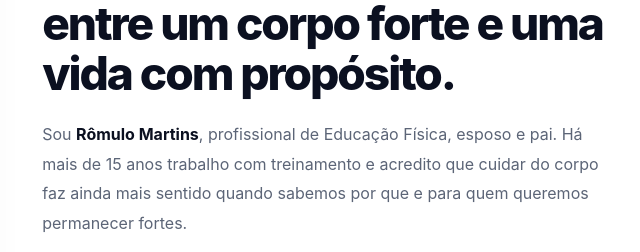
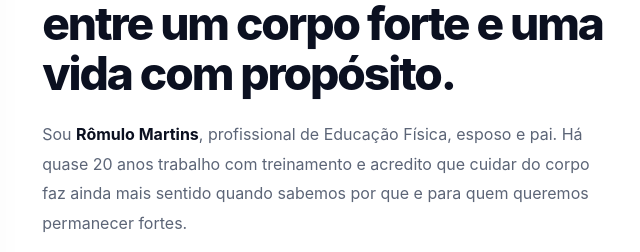
Before and after one commit to romulorhino/desafiodomonte, a plain HTML site: page index.html in a window 1280 px wide. Shown: the part 3747-3999 px from the top of the page, 582-1222 px from the left. Drawn offline with Linux system fonts and the light colour scheme.

Commit message:
Update experience duration from 15 to 20 years

```diff
--- a/index.html
+++ b/index.html
@@ -453,7 +453,7 @@
         <div class="mentor-copy">
           <div class="eyebrow">Quem conduz a jornada</div>
           <h2 id="mentor-title">Você não precisa escolher entre um corpo forte e uma vida com propósito.</h2>
-          <p>Sou <strong>Rômulo Martins</strong>, profissional de Educação Física, esposo e pai. Há mais de 15 anos trabalho com treinamento e acredito que cuidar do corpo faz ainda mais sentido quando sabemos por que e para quem queremos permanecer fortes.</p>
+          <p>Sou <strong>Rômulo Martins</strong>, profissional de Educação Física, esposo e pai. Há quase 20 anos trabalho com treinamento e acredito que cuidar do corpo faz ainda mais sentido quando sabemos por que e para quem queremos permanecer fortes.</p>
           <p>O Desafio do Monte reúne essa visão com princípios cristãos: uma caminhada de 40 dias para desenvolver hábitos, cultivar domínio próprio e alimentar a fé no meio da vida real.</p>
           <div class="mentor-signature"><strong>Rômulo Martins</strong><span>Idealizador do Desafio do Monte • VIGOX</span></div>
           <a href="#video" class="mentor-text-link">CONHEÇA A PROPOSTA DO DESAFIO <svg viewBox="0 0 24 24" fill="none" stroke="currentColor" stroke-width="2" aria-hidden="true"><path d="M5 12h14m-6-6 6 6-6 6"/></svg></a>
```
